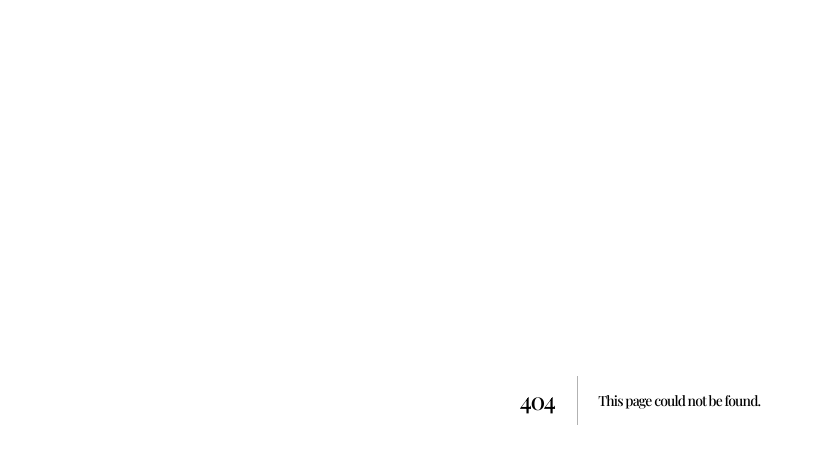
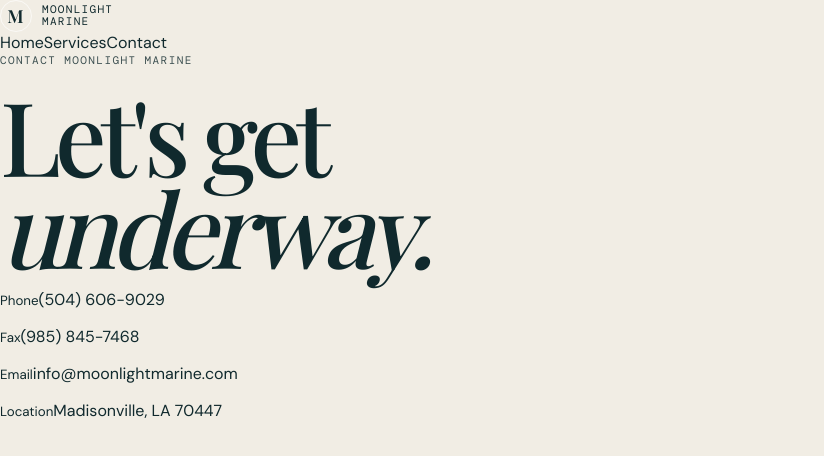
Before and after one commit to CRB062024/moonlight-marine, a Next.js app: page /contact in a window 1280 px wide. Before the commit this address had no page. Shown: the top 456 px of the page, without its empty margins (0-824 px from the left). Built offline with nearby package versions, Linux system fonts and the light colour scheme; a web font is replaced by a local one.

Commit message:
Add Moonlight Marine pages

```diff
--- /dev/null
+++ b/app/contact/page.tsx
@@ -0,0 +1,21 @@
+import Link from "next/link";
+
+export default function ContactPage() {
+  return (
+    <main className="site-page">
+      <header className="inner-nav">
+        <Link className="logo dark-logo" href="/"><span className="mark">M</span><span>Moonlight<br />Marine</span></Link>
+        <nav><Link href="/">Home</Link><Link href="/services">Services</Link><Link href="/contact">Contact</Link></nav>
+      </header>
+      <section className="detail contact-detail">
+        <p className="eyebrow">Contact Moonlight Marine</p><h1>Let&apos;s get<br /><em>underway.</em></h1>
+        <div className="detail-copy contact-list">
+          <p><small>Phone</small><a href="tel:+15046069029">(504) 606-9029</a></p>
+          <p><small>Fax</small><span>(985) 845-7468</span></p>
+          <p><small>Email</small><a href="mailto:info@moonlightmarine.com">info@moonlightmarine.com</a></p>
+          <p><small>Location</small><span>Madisonville, LA 70447</span></p>
+        </div>
+      </section>
+    </main>
+  );
+}
```
